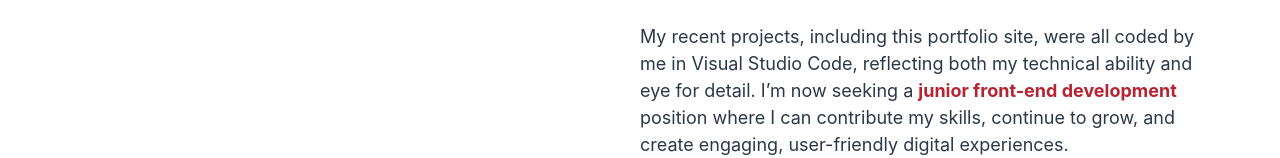
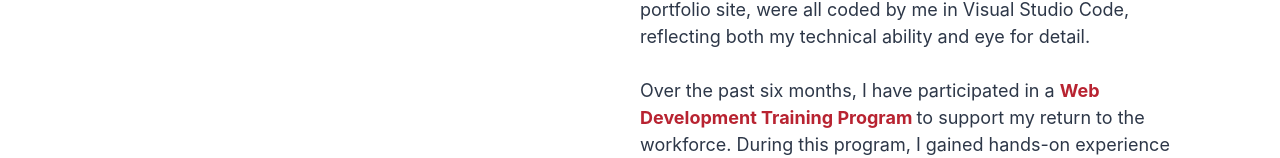
Before and after one commit to Annie113/my_portfolio, a React (Vite) app: page /about in a window 1280 px wide. Shown: the part 642-800 px from the top of the page. Built offline with nearby package versions, Linux system fonts and the light colour scheme.

Commit message:
update AboutPage

```diff
--- a/src/pages/AboutPage.jsx
+++ b/src/pages/AboutPage.jsx
@@ -41,10 +41,12 @@ const AboutPage = () => {
                 experience working with <Text as="span" color="customRed.100" fontWeight="bold">WordPress</Text> and <Text as="span" color="customRed.100" fontWeight="bold">CSS</Text>. After taking time away from my career to raise my two children,
                 I decided to return to development with renewed focus. To refresh and expand my skills, I recently completed
                 a <Text as="span" color="customRed.100" fontWeight="bold">Front-end Development program</Text>, deepening my expertise in <Text as="span" color="customRed.100" fontWeight="bold">JavaScript</Text> and <Text as="span" color="customRed.100" fontWeight="bold">React</Text> — technologies I’ve come to
-                truly enjoy working with.<br></br>
+                truly enjoy working with. My recent projects, including this portfolio site, were all coded by me in Visual Studio Code,
+                reflecting both my technical ability and eye for detail. <br></br>
                 <br></br>
-                My recent projects, including this portfolio site, were all coded by me in Visual Studio Code,
-                reflecting both my technical ability and eye for detail. I’m now seeking a <Text as="span" color="customRed.100" fontWeight="bold">junior front-end development </Text>
+                Over the past six months, I have participated in a <Text as="span" color="customRed.100" fontWeight="bold">Web Development Training Program </Text>to support my return to the workforce. During this program, I gained hands-on experience working with a CMS similar to WordPress and further strengthened my skills in HTML, CSS, JavaScript, and Bootstrap.
+                <br></br>
+                I’m now seeking a <Text as="span" color="customRed.100" fontWeight="bold">junior front-end development </Text>
                 position where I can contribute my skills, continue to grow, and create engaging, user-friendly digital
                 experiences.
               </Text>
```
